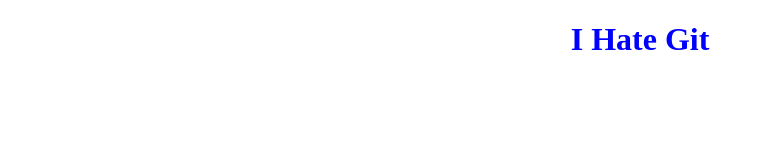
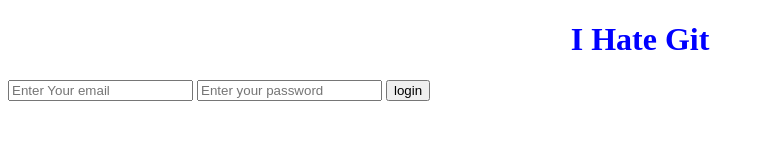
Before and after one commit to zienneaslan/Git-Repository-One, a plain HTML site: page index.html in a window 1280 px wide. Shown: the whole page, without its empty margins (0-765 px from the left). Drawn offline with Linux system fonts and the light colour scheme.

Commit message:
Added e mail and password and login buttons in html

```diff
--- a/index.html
+++ b/index.html
@@ -11,6 +11,11 @@
     <h1>
       <strong>I Hate Git</strong>
     </h1>
+    <form>
+      <input type="email" placeholder="Enter Your email" />
+      <input type="password" placeholder="Enter your password" />
+      <input type="submit" value="login" />
+    </form>
     <script src="script.js"></script>
   </body>
 </html>
```
